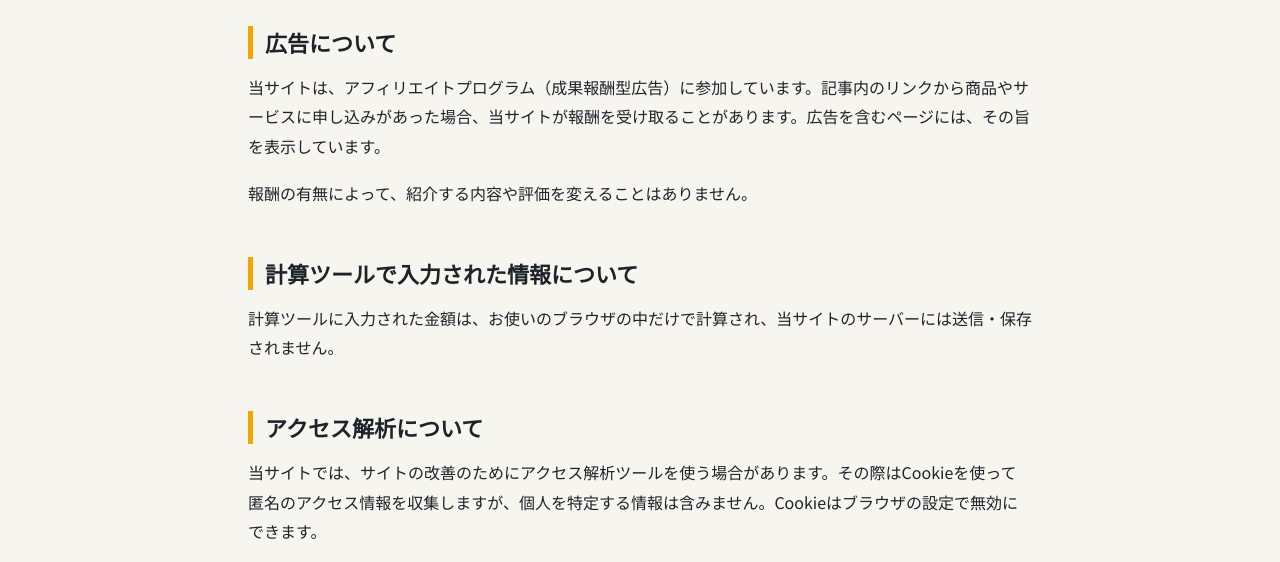
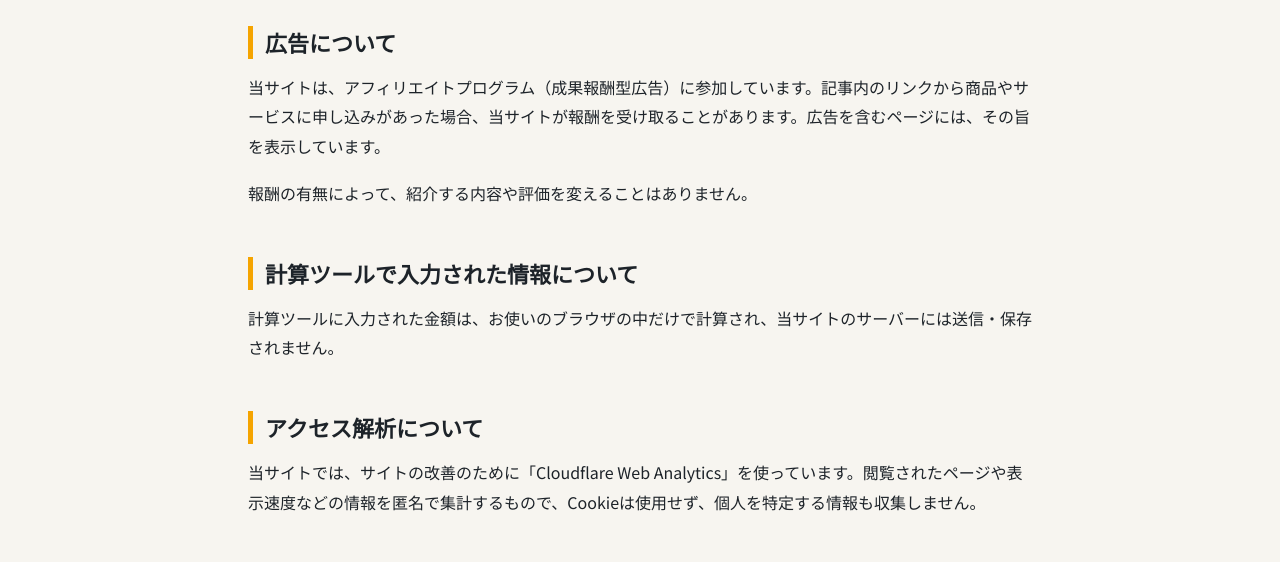
Before and after one commit to katchanblog-a11y/genba-okane, a plain HTML site: page privacy.html in a window 1280 px wide. Shown: the part 223-785 px from the top of the page. Drawn offline with Linux system fonts and the light colour scheme.

Commit message:
プライバシーポリシーにアクセス解析の記載を追加
Co-Authored-By: Claude Opus 5.5 <noreply@anthropic.com>
Claude-Session: https://claude.ai/code/session_01MXoreZCFQS8C7daQjQSj64

```diff
--- a/privacy.html
+++ b/privacy.html
@@ -36,7 +36,7 @@
   <h2>計算ツールで入力された情報について</h2>
   <p>計算ツールに入力された金額は、お使いのブラウザの中だけで計算され、当サイトのサーバーには送信・保存されません。</p>
   <h2>アクセス解析について</h2>
-  <p>当サイトでは、サイトの改善のためにアクセス解析ツールを使う場合があります。その際はCookieを使って匿名のアクセス情報を収集しますが、個人を特定する情報は含みません。Cookieはブラウザの設定で無効にできます。</p>
+  <p>当サイトでは、サイトの改善のために「Cloudflare Web Analytics」を使っています。閲覧されたページや表示速度などの情報を匿名で集計するもので、Cookieは使用せず、個人を特定する情報も収集しません。</p>
   <h2>免責事項</h2>
   <p>当サイトの情報は、執筆時点の制度やサービス内容にもとづいています。内容の正確さには注意していますが、その後の変更などにより異なる場合があります。当サイトの情報をもとにした判断・行動によって生じた損害について、当サイトは責任を負いかねます。</p>
   <p class="muted">制定日：2026年11月21日</p>
```
